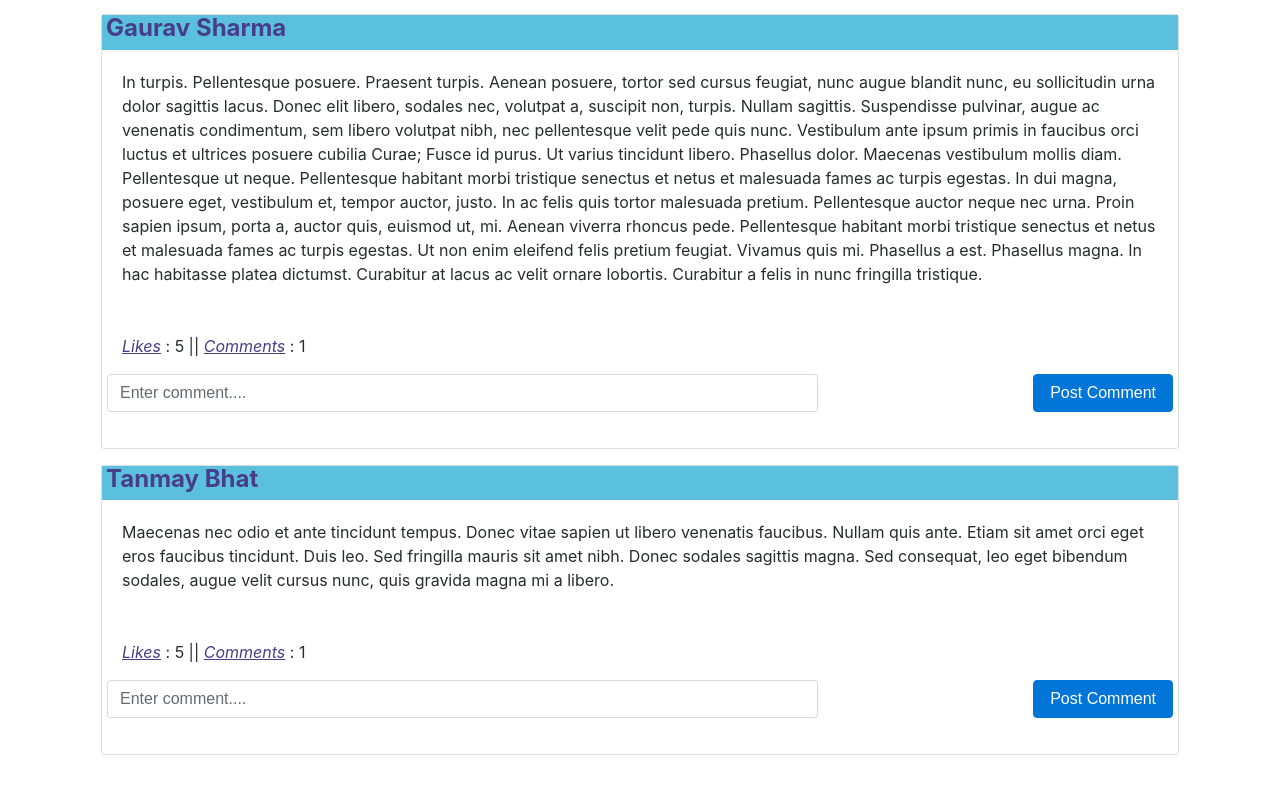
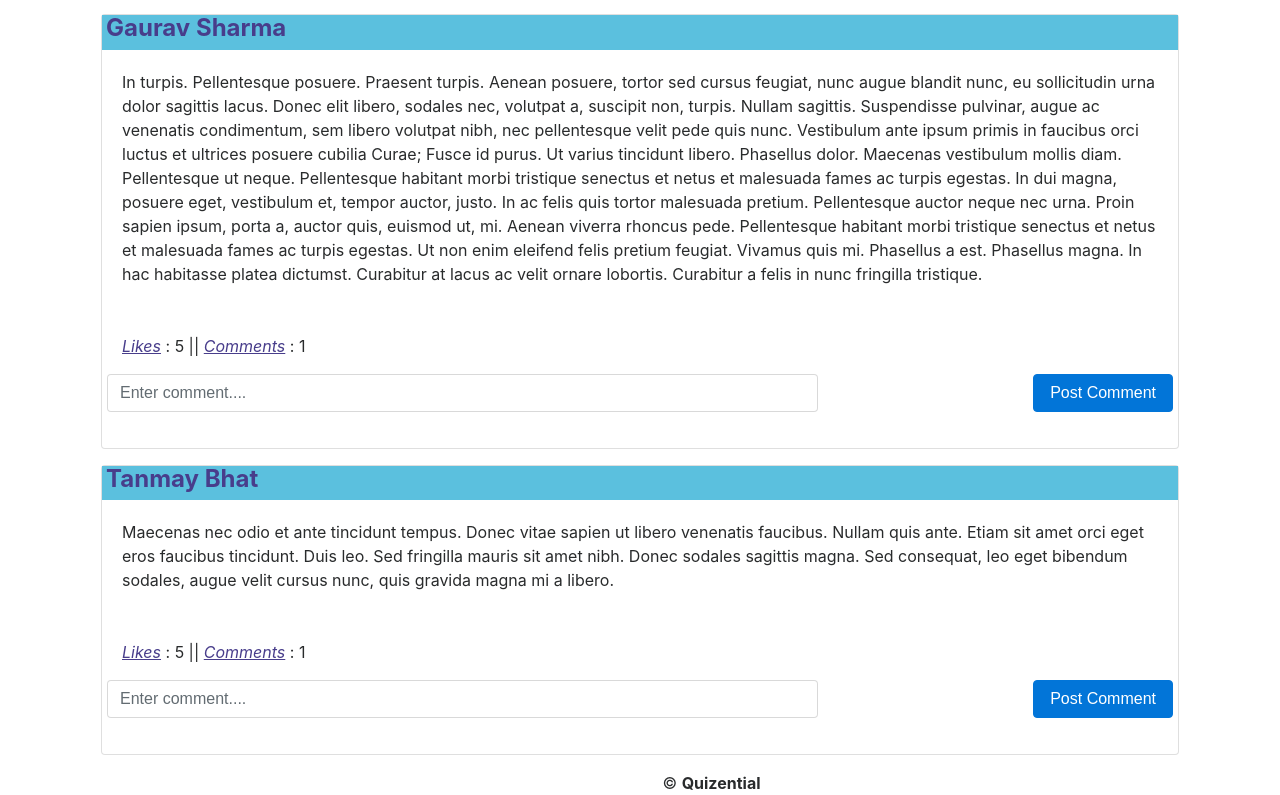
Before and after one commit to aakashrstg00/CommentingPosting, a plain HTML site: page index.html in a window 1280 px wide. Shown: the part 1335-2130 px from the top of the page. Before the commit the page ends 2106 px from the top, so only its background shows below. Drawn offline with nearby package versions, Linux system fonts and the light colour scheme.

Commit message:
Update index.html

```diff
--- a/index.html
+++ b/index.html
@@ -45,6 +45,10 @@
             </div>
         </div>
     </div>
+    <footer class="container row">
+        <div class="col-sm-7"></div>
+        <div class="col-sm-5"> &copy; <strong>Quizential</strong></div>
+    </footer>
 </body>
 
 </html>
```
